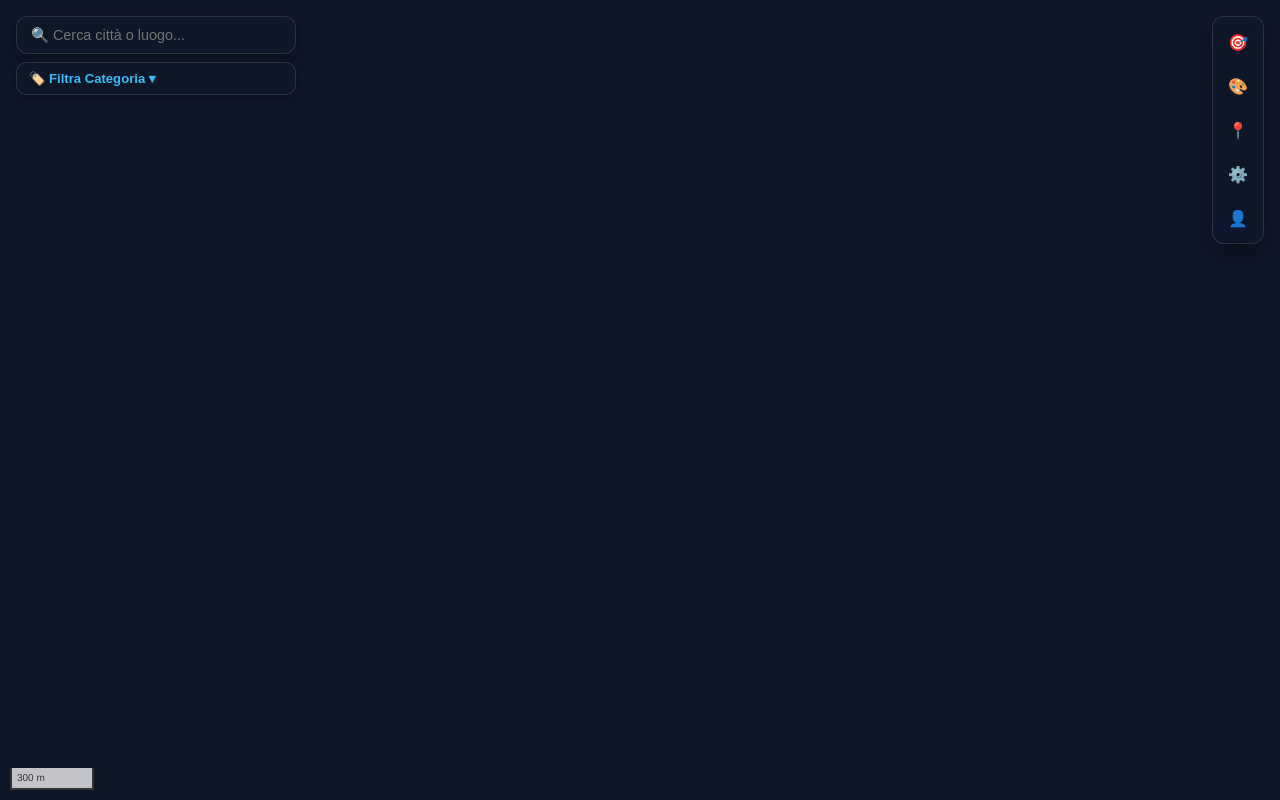
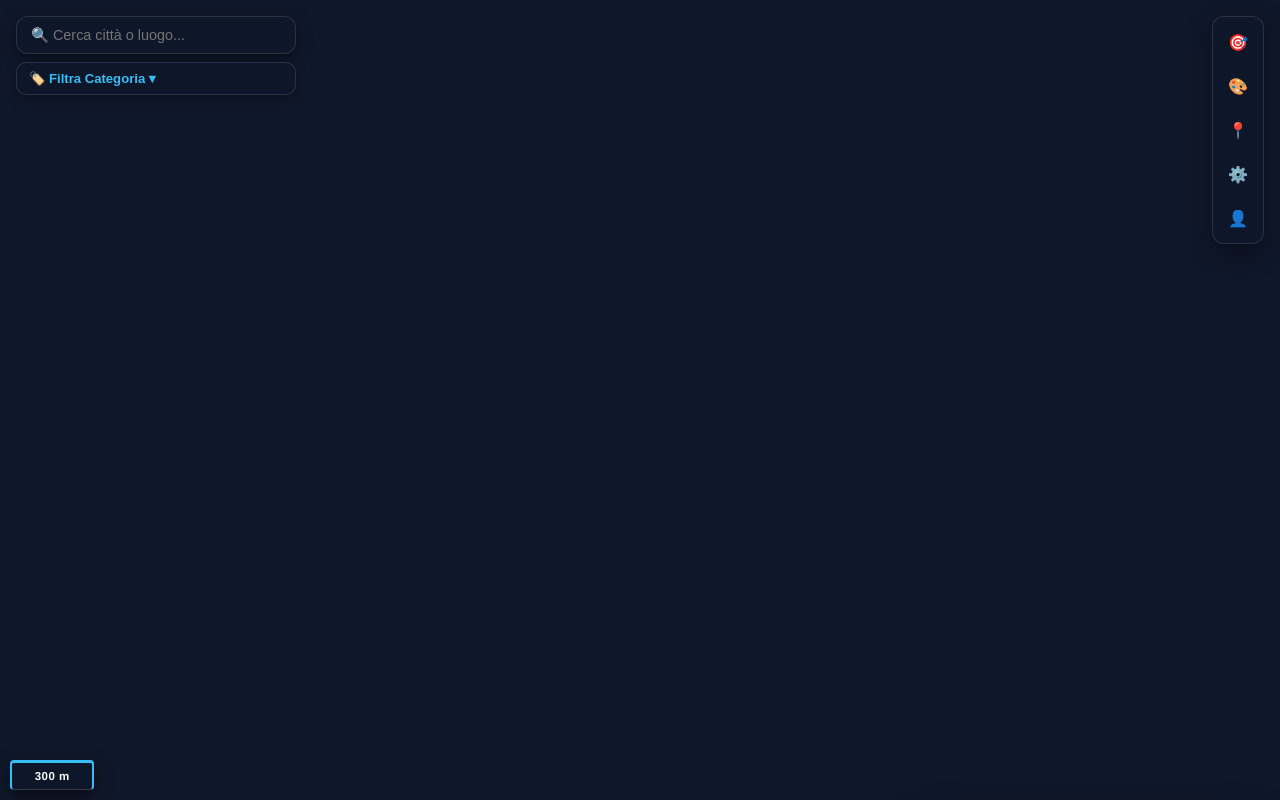
Before and after one commit to Ale-hub25/my-world-map, a plain HTML site: page index.html in a window 1280 px wide. Drawn offline with nearby package versions, Linux system fonts and the light colour scheme; no server answers.

Commit message:
Update style.css

```diff
--- a/style.css
+++ b/style.css
@@ -227,7 +227,6 @@ body, html {
     font-size: 1.1rem;
 }
 
-/* Colori dello stile Vice City */
 :root {
   --neon-pink: #ff4fd8;
   --neon-blue: #00eaff;
@@ -235,16 +234,11 @@ body, html {
   --neon-background: #100b24;
 }
 
-/* ==========================================
-   STILE PIN NEON (FORMA A GOCCIA CLASSICA E APPUNTITA)
-   ========================================== */
 .pin-neon {
     width: 36px;
     height: 36px;
     background: linear-gradient(135deg, var(--neon-pink) 0%, var(--neon-purple) 100%);
-    /* Crea la goccia classica appuntita in basso a destra */
     border-radius: 50% 50% 50% 0;
-    /* Ruota di -45 gradi per posizionare la punta esattamente in basso */
     transform: rotate(-45deg);
     display: flex;
     align-items: center;
@@ -256,7 +250,6 @@ body, html {
     transition: transform 0.2s ease, box-shadow 0.2s ease;
 }
 
-/* Raddrizza l'icona interna altrimenti rimarrebbe ruotata */
 .pin-neon .svg-icon {
     width: 20px;
     height: 20px;
@@ -279,7 +272,6 @@ body, html {
     background: linear-gradient(135deg, var(--neon-blue) 0%, var(--neon-purple) 100%);
     box-shadow: 0 0 22px var(--neon-blue), inset 0 0 12px rgba(255, 255, 255, 0.8);
 }
-
 
 .pin-vintage {
     background: var(--marker-color, #b45309);
@@ -357,9 +349,7 @@ body, html {
     50% { transform: translate(-50%, -100%) translateY(-6px); }
 }
 
-/* ==========================================
-   MAP PICKER OVERLAY
-   ========================================== */
+/* MAP PICKER OVERLAY */
 .map-picker-overlay {
     position: absolute;
     top: 0;
@@ -401,9 +391,7 @@ body, html {
     color: #cbd5e1;
 }
 
-/* ==========================================
-   MODALI E PANNELLI
-   ========================================== */
+/* MODALI E PANNELLI */
 .modal {
     position: fixed;
     top: 0;
@@ -531,7 +519,6 @@ body, html {
 }
 .btn-danger:hover { background: rgba(239, 68, 68, 0.3); color: #fff; }
 
-/* Dropzone Immagini */
 .drop-zone {
     border: 2px dashed rgba(255, 255, 255, 0.15);
     border-radius: 9px;
@@ -552,7 +539,6 @@ body, html {
     border: none; width: 24px; height: 24px; border-radius: 50%; cursor: pointer; font-size: 0.75rem;
 }
 
-/* PlaceSheet (Scheda Dettaglio Luogo) */
 .place-sheet {
     position: fixed;
     bottom: 20px;
@@ -610,7 +596,6 @@ body, html {
 .tags-list span { font-size: 0.75rem; color: #38bdf8; margin-right: 6px; }
 .sheet-footer { display: flex; gap: 8px; margin-top: 2px; }
 
-/* Aeroporto Fly Box e Selettori Profilo */
 .airport-fly-box {
     background: rgba(59, 130, 246, 0.08);
     border: 1px solid rgba(59, 130, 246, 0.2);
@@ -649,9 +634,7 @@ body, html {
 .color-picker-grid label { font-size: 0.72rem; }
 .color-picker-grid input { width: 100%; height: 28px; border: none; border-radius: 6px; background: transparent; cursor: pointer; }
 
-/* ==========================================
-   MODALITÀ SPETTATORE & AMICI
-   ========================================== */
+/* MODALITÀ SPETTATORE & AMICI */
 .spectator-banner {
     position: absolute;
     top: 0;
@@ -687,3 +670,25 @@ body, html {
     cursor: pointer;
     font-size: 0.8rem;
 }
+
+/* ==========================================
+   SCALA DELLA MAPPA PROFESSIONALE (IN BASSO A SINISTRA)
+   ========================================== */
+.maplibregl-ctrl-scale {
+    background-color: rgba(15, 23, 42, 0.9) !important;
+    backdrop-filter: blur(10px) !important;
+    border: 1px solid rgba(255, 255, 255, 0.15) !important;
+    /* Linea principale della scala in evidenza (stile tacca/righello) */
+    border-top: 3px solid #38bdf8 !important;
+    border-left: 2px solid #38bdf8 !important;
+    border-right: 2px solid #38bdf8 !important;
+    border-radius: 4px !important;
+    color: #f8fafc !important;
+    font-family: inherit !important;
+    font-size: 0.72rem !important;
+    font-weight: 700 !important;
+    padding: 3px 8px !important;
+    box-shadow: 0 6px 16px rgba(0, 0, 0, 0.5) !important;
+    text-align: center;
+    letter-spacing: 0.5px;
+}
```
